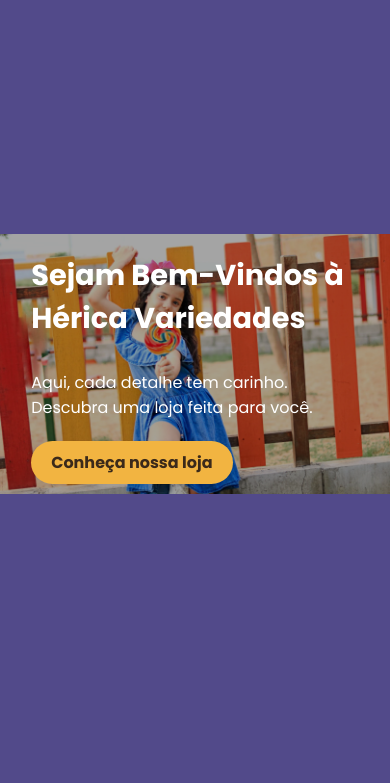
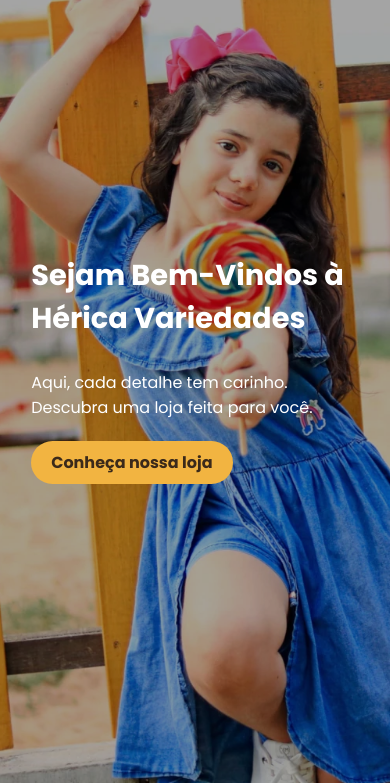
Before and after one commit to MathS10/landing-Herica, a plain HTML site: page index.html in a window 390 px wide. Shown: the part 58-841 px from the top of the page. Drawn offline with Linux system fonts and the light colour scheme.

Commit message:
Update style.css

```diff
--- a/styles/style.css
+++ b/styles/style.css
@@ -310,7 +310,7 @@ footer {
     }
 
     .hero {
-        background: url(../fotos/herica.webp) center center/contain no-repeat;
+        background: url(../fotos/herica.webp) center center/ cover no-repeat;
 
         background-position: 34% center;
     }
```
